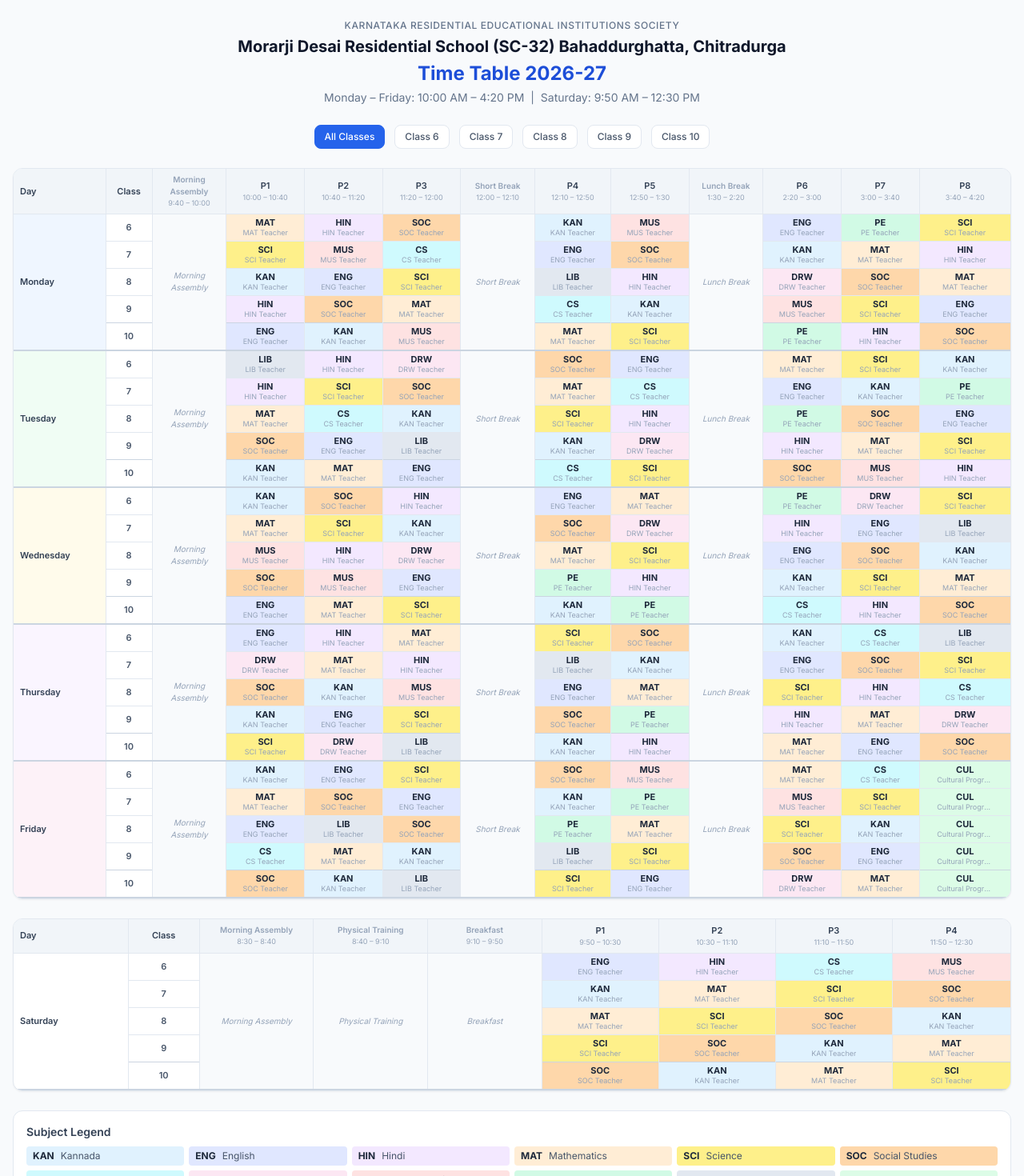
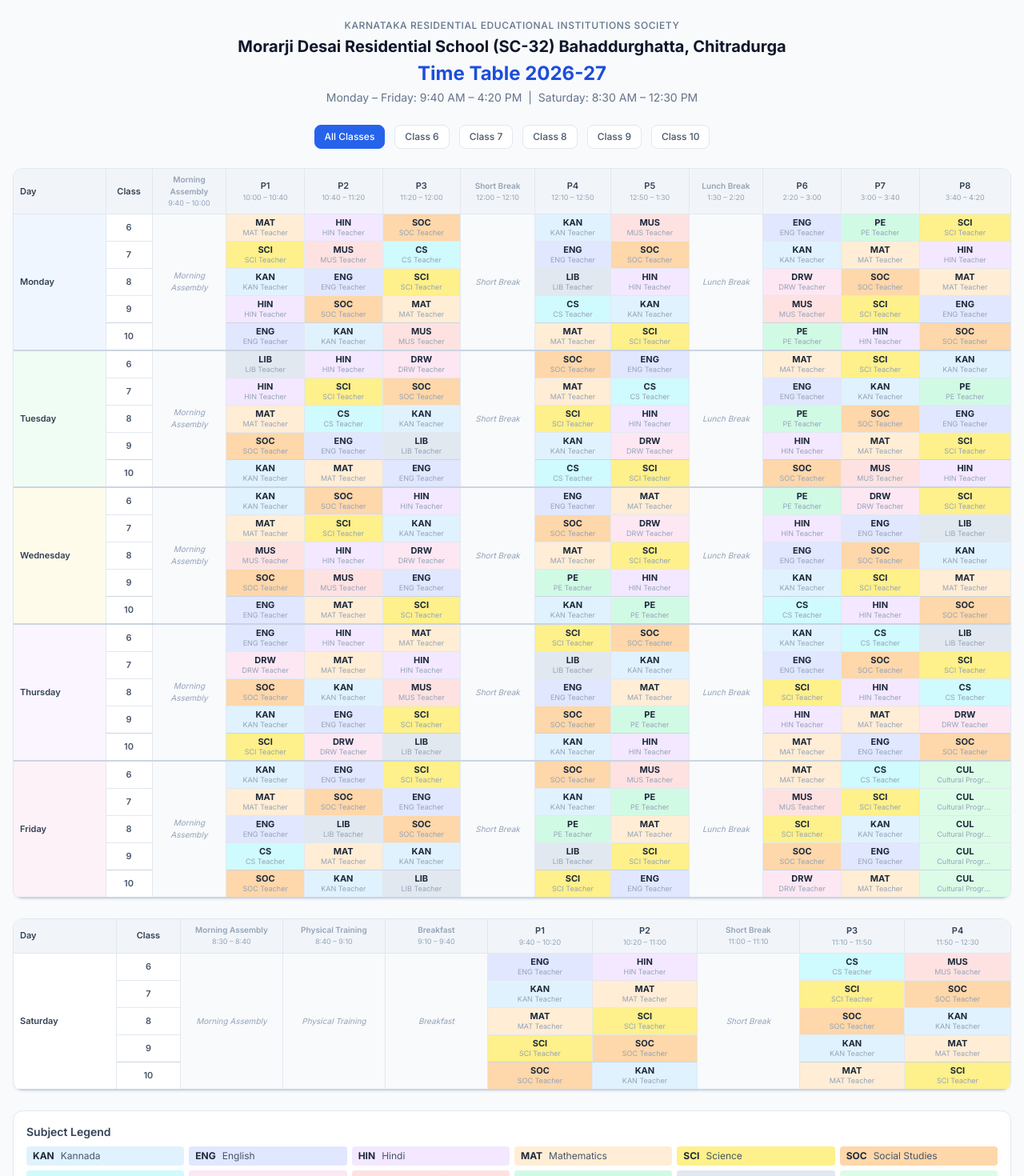
Before and after one commit to hoy-sala/pragati, a SvelteKit app in the folder frontend/: page /timetable in a window 1280 px wide. Shown: the top 1470 px of the page at 80% size. Built offline with nearby package versions, Linux system fonts and the light colour scheme; a web font is replaced by a local one.

Commit message:
Sat: BRF 9:10-9:40 (-10min), BRK after P2 11:00-11:10

```diff
--- a/frontend/src/routes/timetable/+page.svelte
+++ b/frontend/src/routes/timetable/+page.svelte
@@ -20,7 +20,7 @@
 			<p class="text-xs font-medium text-slate-500 uppercase tracking-wider">Karnataka Residential Educational Institutions Society</p>
 			<h1 class="text-xl font-bold text-slate-900">Morarji Desai Residential School (SC-32) Bahaddurghatta, Chitradurga</h1>
 			<h2 class="text-2xl font-bold text-primary-700">Time Table 2026-27</h2>
-			<p class="text-sm text-slate-500">Monday – Friday: 10:00 AM – 4:20 PM &nbsp;|&nbsp; Saturday: 9:50 AM – 12:30 PM</p>
+			<p class="text-sm text-slate-500">Monday – Friday: 9:40 AM – 4:20 PM &nbsp;|&nbsp; Saturday: 8:30 AM – 12:30 PM</p>
 		</div>
 
 		<div class="flex flex-wrap items-center justify-center gap-3">
--- a/frontend/src/routes/timetable/timetable.data.ts
+++ b/frontend/src/routes/timetable/timetable.data.ts
@@ -112,7 +112,9 @@ export const WEEKLY_TIMETABLE: ClassSchedule[] = Object.entries(RAW).map(([name,
           { code: 'ASM', name: SUBJECT_INFO['ASM'].name },
           { code: 'PTR', name: SUBJECT_INFO['PTR'].name },
           { code: 'BRF', name: SUBJECT_INFO['BRF'].name },
-          ...rawPeriods,
+          ...rawPeriods.slice(0, 2),
+          { code: 'BRK', name: SUBJECT_INFO['BRK'].name },
+          ...rawPeriods.slice(2),
         ],
       };
     }
@@ -147,9 +149,10 @@ export const WEEKDAY_TIMES = [
 export const SAT_TIMES = [
   '8:30 – 8:40',
   '8:40 – 9:10',
-  '9:10 – 9:50',
-  '9:50 – 10:30',
-  '10:30 – 11:10',
+  '9:10 – 9:40',
+  '9:40 – 10:20',
+  '10:20 – 11:00',
+  '11:00 – 11:10',
   '11:10 – 11:50',
   '11:50 – 12:30',
 ];
```
